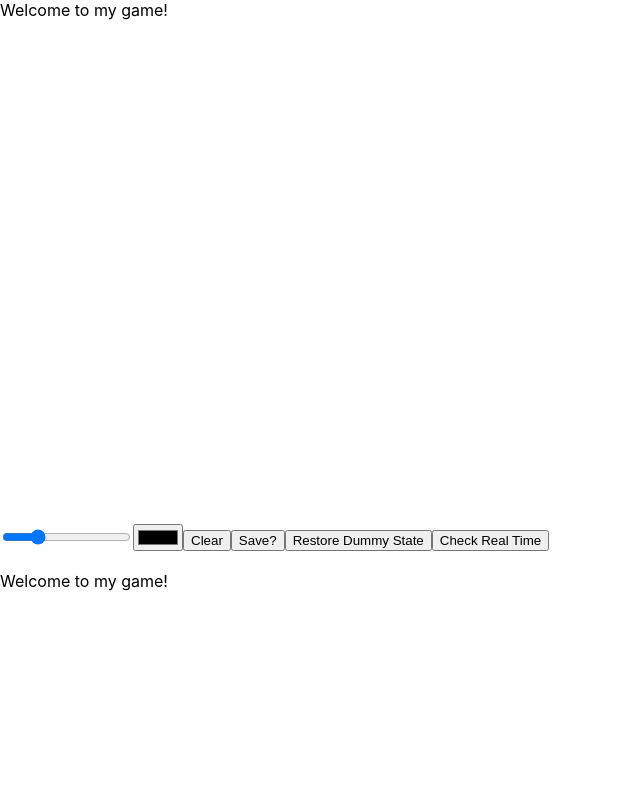
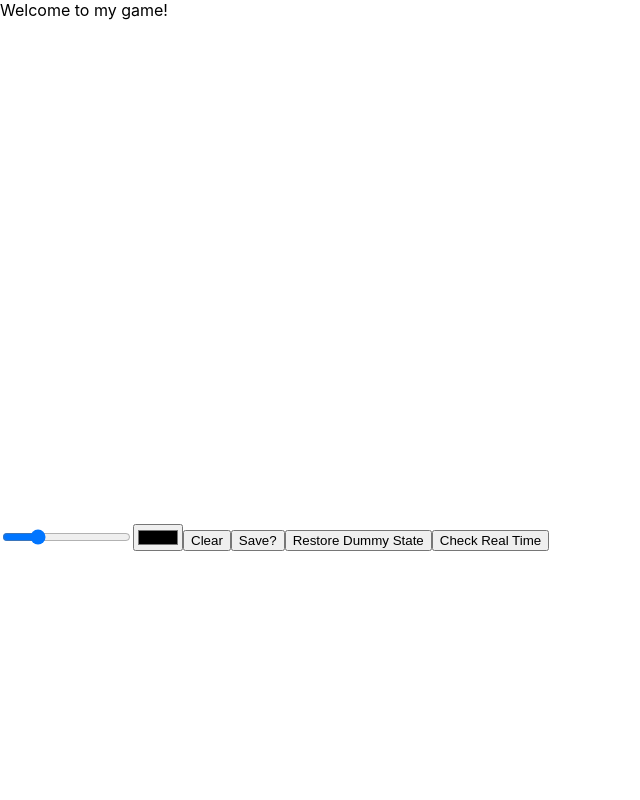
Before and after one commit to drawing-contest/prototype, a React (Create React App) app: page / in a window 1280 px wide. Shown: the top 800 px of the page, without its empty margins (0-640 px from the left). Built offline with nearby package versions, Linux system fonts and the light colour scheme.

Commit message:
removed second drawing, non functioning

```diff
--- a/src/App.js
+++ b/src/App.js
@@ -6,7 +6,6 @@ function App() {
   return (
     <div className="App">
       <Drawing />
-      <Drawing />
     </div>
   );
 }
```
